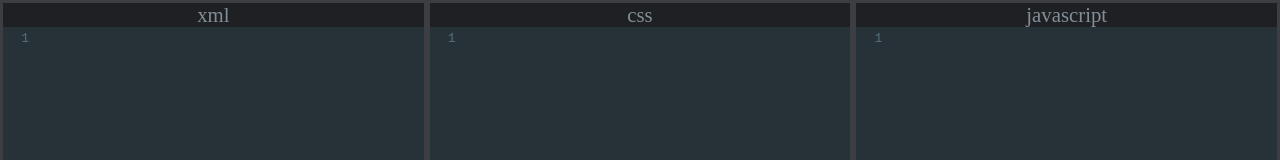
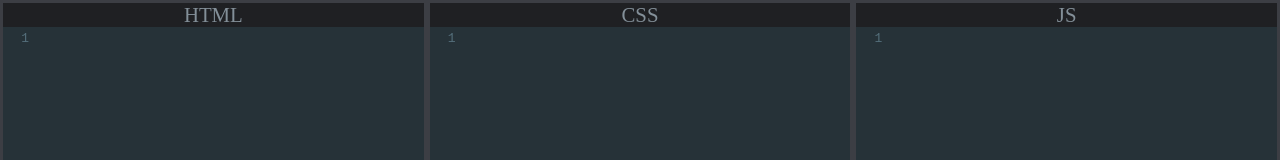
Before and after one commit to SamuelV1/Code-Sandbox, a React (Create React App) app: page / in a window 1280 px wide. Shown: the top 160 px of the page. Built offline with nearby package versions, Linux system fonts and the light colour scheme.

Commit message:
Label prop

```diff
--- a/src/Components/Editor/index.tsx
+++ b/src/Components/Editor/index.tsx
@@ -14,8 +14,8 @@ require('codemirror/mode/css/css')
 type editor = {
   setHtml: any,
   code: any,
-  Mode: string
-
+  Mode: string,
+  Label: string
 }
 
 export default function Editor({code, setHtml, ...props}: editor) {
@@ -23,7 +23,7 @@ export default function Editor({code, setHtml, ...props}: editor) {
 
     return (
         <S.EditorContainer>
-          <S.Label>{props.Mode}</S.Label>
+          <S.Label>{props.Label}</S.Label>
             <CodeMirror
   value={code}
  options={{
```
